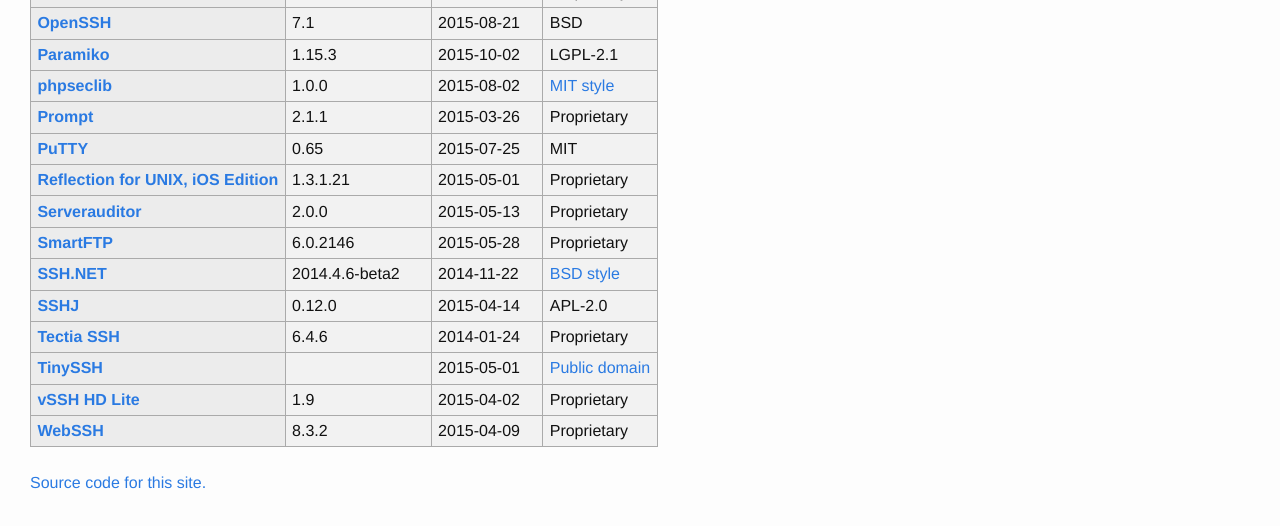
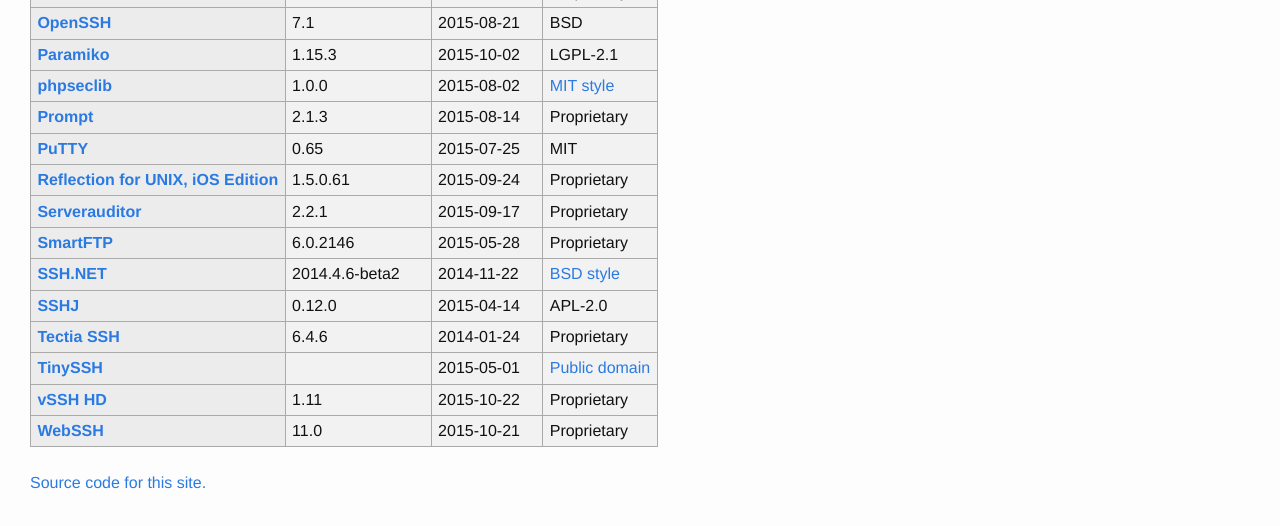
Before and after one commit to fingolfin/ssh-comparison, a Jekyll site: the page built from index.html, in a window 1280 px wide. Shown: the part 541-1067 px from the top of the page. Built offline with Jekyll 4.4.1, drawn with Linux system fonts in a browser that asks for light colours.

Commit message:
Update some iOS clients

```diff
--- a/_data/impls/reflection.yml
+++ b/_data/impls/reflection.yml
@@ -1,10 +1,9 @@
 name: Reflection for UNIX, iOS Edition
 homepage: https://www.attachmate.com/products/reflection/unix/
-#source-repository: http://foobar.quux/foobar.git
 license: Proprietary
 latest-release:
-    version: 1.3.1.21
-    date: 2015-05-01
+    version: 1.5.0.61
+    date: 2015-09-24
 #changelog: TODO
 client: yes
 server: no
--- a/_data/impls/serverauditor.yml
+++ b/_data/impls/serverauditor.yml
@@ -1,10 +1,9 @@
 name: Serverauditor
 homepage: https://serverauditor.com/
-#source-repository: http://foobar.quux/foobar.git
 license: Proprietary
 latest-release:
-    version: 2.0.0
-    date: 2015-05-13
+    version: 2.2.1
+    date: 2015-09-17
 #changelog: TODO
 client: yes
 server: no
--- a/_data/impls/webssh.yml
+++ b/_data/impls/webssh.yml
@@ -2,8 +2,8 @@
 homepage: https://www.webssh.net
 license: Proprietary
 latest-release:
-    version: 8.3.2
-    date: 2015-04-09
+    version: 11.0
+    date: 2015-10-21
 #changelog: TODO
 client: yes
 server: no
```
Also changed, not shown: _data/impls/prompt.yml (+4 -4 lines), _data/impls/vssh.yml (+7 -5 lines).
